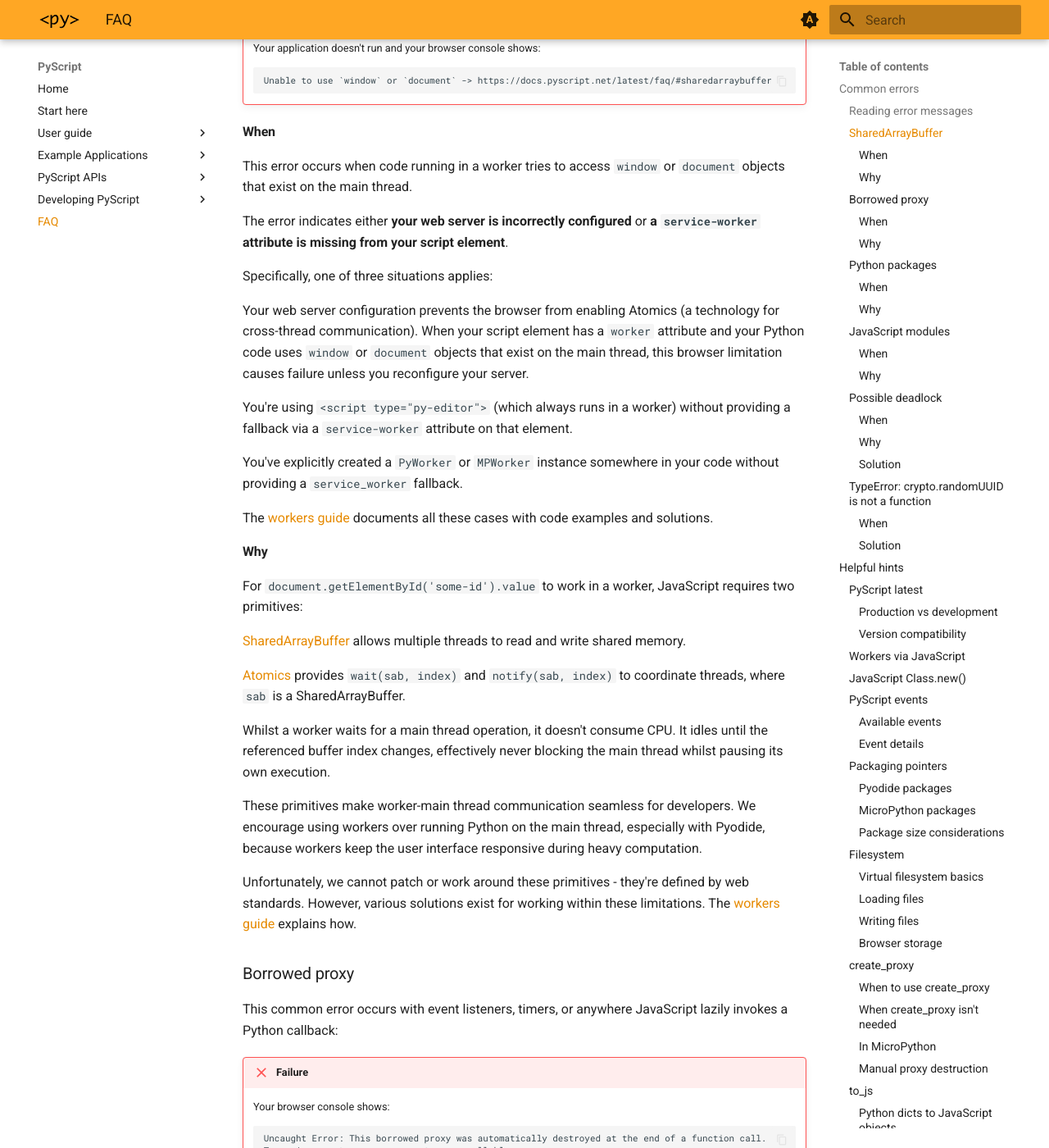
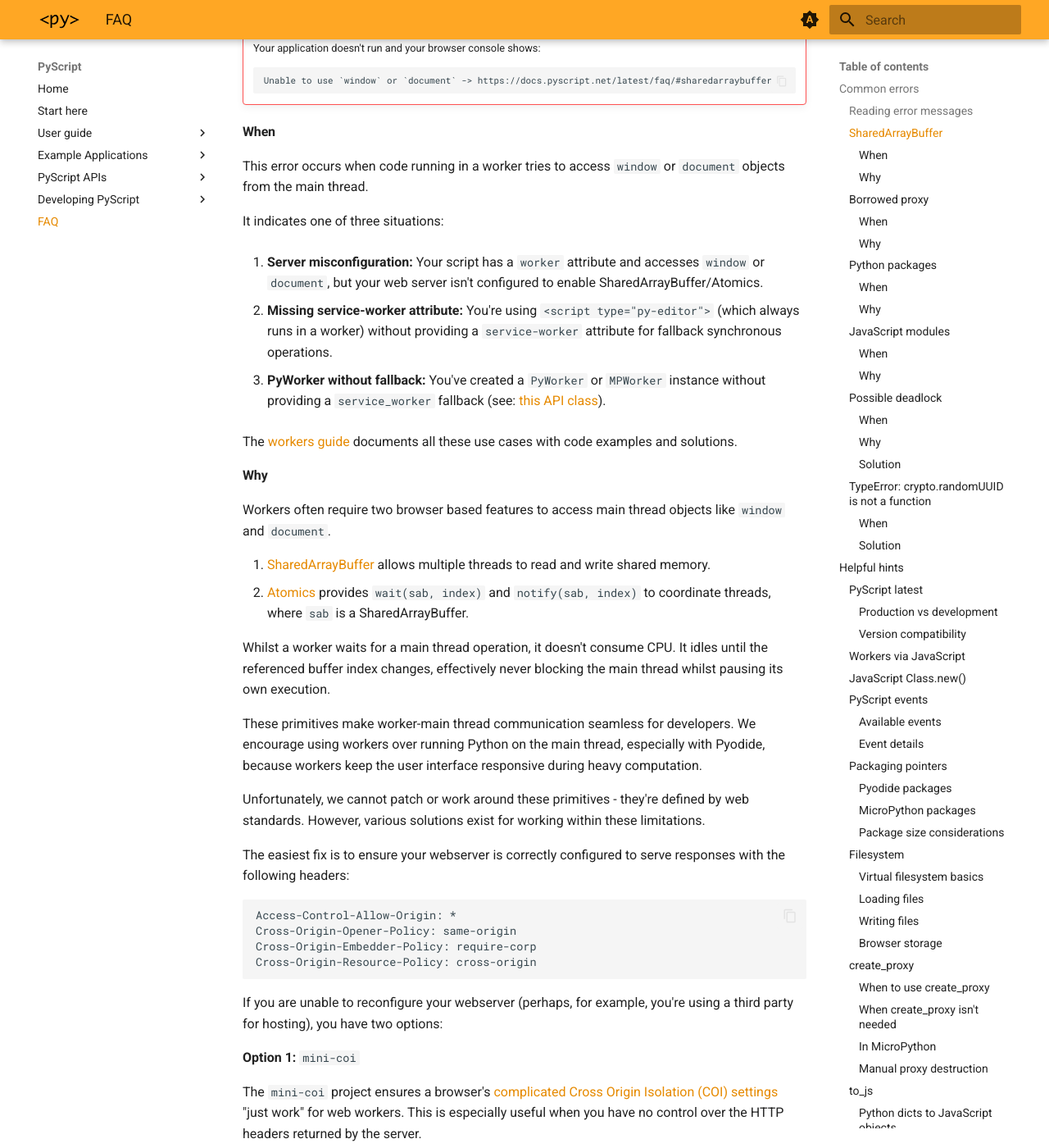
Before and after one commit to pyscript/docs, an MkDocs documentation site: the page built from docs/faq.md, in a window 1280 px wide and 1400 px high, scrolled down 1038 px. Shown: the whole window at 82% size. Built offline with MkDocs 1.6.1 and Material for MkDocs 9.7.7, drawn with Linux system fonts in a browser that asks for light colours; the version menu is left out; some of the changed text lies outside the part shown.

Commit message:
Add more comprehensive details about mini-coi and service-worker options when using workers.

````diff
--- a/docs/faq.md
+++ b/docs/faq.md
@@ -58,41 +58,36 @@ This is the most common error new PyScript users face:
 
 #### When
 
-This error occurs when code running in a worker tries to access `window`
-or `document` objects that exist on the main thread.
+This error occurs when code running in a worker tries to access
+`window` or `document` objects from the main thread.
 
-The error indicates either **your web server is incorrectly configured**
-or **a `service-worker` attribute is missing from your script element**.
+It indicates one of three situations:
 
-Specifically, one of three situations applies:
+1. **Server misconfiguration:** Your script has a `worker` attribute and
+   accesses `window` or `document`, but your web server isn't configured to
+   enable SharedArrayBuffer/Atomics.
 
-Your web server configuration prevents the browser from enabling Atomics
-(a technology for cross-thread communication). When your script element
-has a `worker` attribute and your Python code uses `window` or
-`document` objects that exist on the main thread, this browser
-limitation causes failure unless you reconfigure your server.
+2. **Missing service-worker attribute:** You're using
+   `<script type="py-editor">` (which always runs in a worker) without
+   providing a `service-worker` attribute for fallback synchronous operations.
 
-You're using `<script type="py-editor">` (which always runs in a worker)
-without providing a fallback via a `service-worker` attribute on that
-element.
+3. **PyWorker without fallback:** You've created a `PyWorker` or `MPWorker`
+   instance without providing a `service_worker` fallback (see:
+   [this API class](./api/context.md/#pyscript.context.PyWorker)).
 
-You've explicitly created a `PyWorker` or `MPWorker` instance somewhere
-in your code without providing a `service_worker` fallback.
-
-The [workers guide](./user-guide/workers.md) documents all these cases
+The [workers guide](./user-guide/workers.md) documents all these use cases
 with code examples and solutions.
 
 #### Why
 
-For `document.getElementById('some-id').value` to work in a worker,
-JavaScript requires two primitives:
+Workers often require two browser based features to access main thread objects
+like `window` and `document`.
 
-[SharedArrayBuffer](https://developer.mozilla.org/en-US/docs/Web/JavaScript/Reference/Global_Objects/SharedArrayBuffer)
-allows multiple threads to read and write shared memory.
-
-[Atomics](https://developer.mozilla.org/en-US/docs/Web/JavaScript/Reference/Global_Objects/Atomics)
-provides `wait(sab, index)` and `notify(sab, index)` to coordinate
-threads, where `sab` is a SharedArrayBuffer.
+1. [SharedArrayBuffer](https://developer.mozilla.org/en-US/docs/Web/JavaScript/Reference/Global_Objects/SharedArrayBuffer)
+   allows multiple threads to read and write shared memory.
+2. [Atomics](https://developer.mozilla.org/en-US/docs/Web/JavaScript/Reference/Global_Objects/Atomics)
+   provides `wait(sab, index)` and `notify(sab, index)` to coordinate
+   threads, where `sab` is a SharedArrayBuffer.
 
 Whilst a worker waits for a main thread operation, it doesn't consume
 CPU. It idles until the referenced buffer index changes, effectively
@@ -105,8 +100,124 @@ responsive during heavy computation.
 
 Unfortunately, we cannot patch or work around these primitives - they're
 defined by web standards. However, various solutions exist for working
-within these limitations. The [workers guide](./user-guide/workers.md)
-explains how.
+within these limitations.
+
+The easiest fix is to ensure your webserver is correctly configured to
+serve responses with the following headers:
+
+```
+Access-Control-Allow-Origin: *
+Cross-Origin-Opener-Policy: same-origin
+Cross-Origin-Embedder-Policy: require-corp
+Cross-Origin-Resource-Policy: cross-origin
+```
+
+If you are unable to reconfigure your webserver (perhaps, for example,
+you're using a third party for hosting), you have two options:
+
+**Option 1:** `mini-coi`
+
+The `mini-coi` project ensures a browser's
+[complicated Cross Origin Isolation (COI) settings](https://developer.mozilla.org/en-US/docs/Web/JavaScript/Reference/Global_Objects/SharedArrayBuffer#security_requirements)
+"just work" for web workers. This is especially useful when you have no
+control over the HTTP headers returned by the server.
+
+For performance reasons, this is the preferred option so Atomics works at
+native speed.
+
+The simplest way to use mini-coi is to copy the
+[`mini-coi.js`](https://raw.githubusercontent.com/WebReflection/mini-coi/main/mini-coi.js)
+file to the root of your website (i.e. `/`), and reference it as the first
+child tag in the `<head>` of your HTML documents:
+
+```html
+<html>
+  <head>
+    <script src="/mini-coi.js"></script>
+    <!-- etc -->
+  </head>
+  <!-- etc -->
+</html>
+```
+
+**Option 2:** `service-worker` attribute
+
+This allows you to slot in a custom
+[service worker](https://developer.mozilla.org/en-US/docs/Web/API/Service_Worker_API)
+to handle requirements for synchronous operations.
+
+Each `<script type="m/py">` or `<m/py-script>` may optionally have a
+`service-worker` attribute pointing to a locally served file (the same way
+`mini-coi.js` needs to be served).
+
+This file needs to orchestrate _coincident POST_ requests so that:
+
+* You can copy and paste
+  [the coincident Service Worker](https://cdn.jsdelivr.net/npm/coincident/dist/sw.js)
+  into your local project and point at that via the `service-worker`
+  attribute. This will not change the original behavior of your project, it
+  will not interfere with the default or pre-defined headers your application
+  uses already but it will **fallback to a (slower but working) synchronous
+  operation** that allows both `window` and `document` access in your worker
+  logic.
+* You can import
+  [coincident listeners](https://github.com/WebReflection/coincident/blob/main/src/sabayon/listeners.js)
+  in your project and at least add the `fetch` one before your listeners. It
+  will automatically stop propagation when a request is meant to be handled
+  so that the rest of your logic will not be affected or change by any mean.
+
+```html
+<html>
+  <head>
+    <!-- PyScript link and script -->
+  </head>
+  <body>
+    <script type="py" service-worker="./sw.js" worker>
+      from pyscript import window, document
+
+      document.body.append("Hello PyScript!")
+    </script>
+  </body>
+</html>
+```
+
+!!! warning
+
+    Using _coincident_ as the fallback for synchronous operations via Atomics
+    should be **the last solution to consider**. It is inevitably slower than
+    using native Atomics.
+
+    If you must use `service-worker` attribute, always reduce the amount of
+    synchronous operations by caching references from the _main_ thread.
+
+    ```python
+    # ❌ THIS IS UNNECESSARILY SLOWER
+    from pyscript import document
+
+    # add a data-test="not ideal attribute"
+    document.body.dataset.test = "not ideal"
+    # read a data-test attribute
+    print(document.body.dataset.test)
+
+    # - - - - - - - - - - - - - - - - - - - - -
+
+    # ✔️ THIS IS FINE
+    from pyscript import document
+
+    # if needed elsewhere, reach it once
+    body = document.body
+    dataset = body.dataset
+
+    # add a data-test="not ideal attribute"
+    dataset.test = "not ideal"
+    # read a data-test attribute
+    print(dataset.test)
+    ```
+
+    In latter example the number of operations has been reduced from six to
+    just four. The rule of thumb is: _if you ever need a DOM reference more
+    than once, cache it_.
+
 
 ### Borrowed proxy
 
````
Also changed, not shown: docs/user-guide/workers.md (+9 -0 lines).
